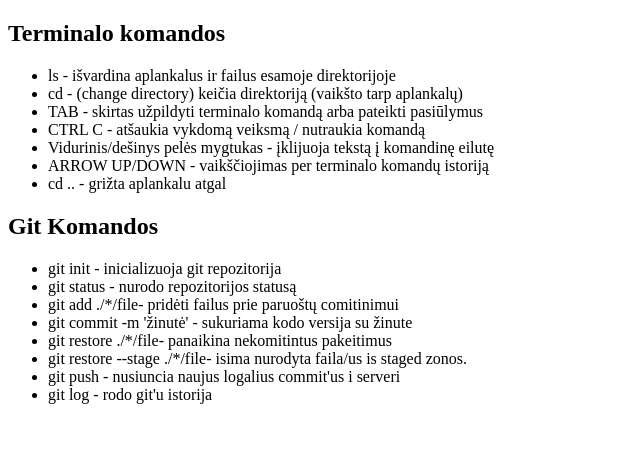
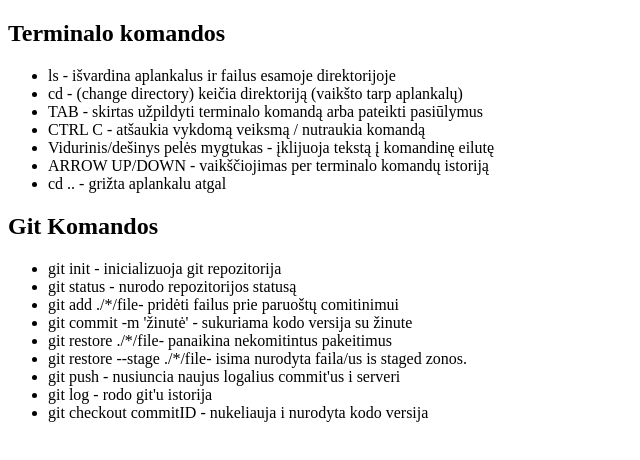
Before and after one commit to deividaskaleginas/git_ivadas, a plain HTML site: page index.html in a window 1280 px wide. Shown: the whole page, without its empty margins (0-640 px from the left). Drawn offline with Linux system fonts and the light colour scheme.

Commit message:
add git checkout

```diff
--- a/index.html
+++ b/index.html
@@ -43,6 +43,7 @@
           </li>
           <li>git push - nusiuncia naujus logalius commit'us i serveri</li>
           <li>git log - rodo git'u istorija</li>
+          <li>git checkout commitID - nukeliauja i nurodyta kodo versija</li>
         </ul>
       </section>
     </main>
```
